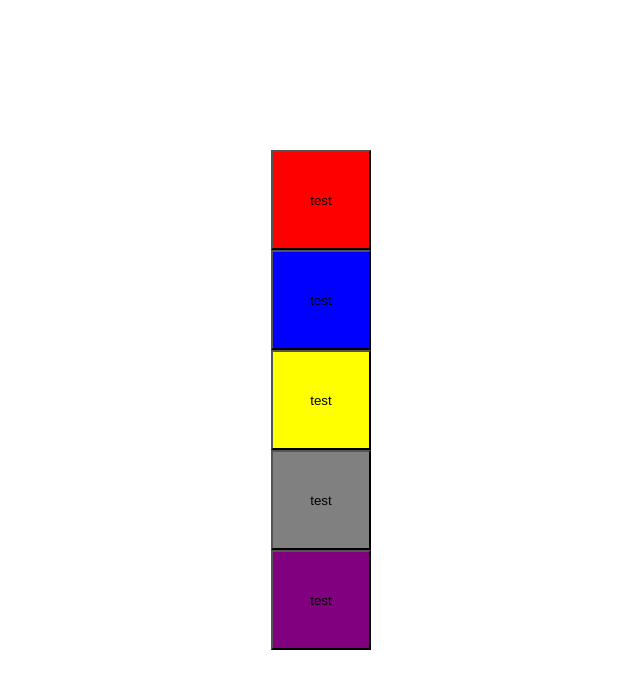
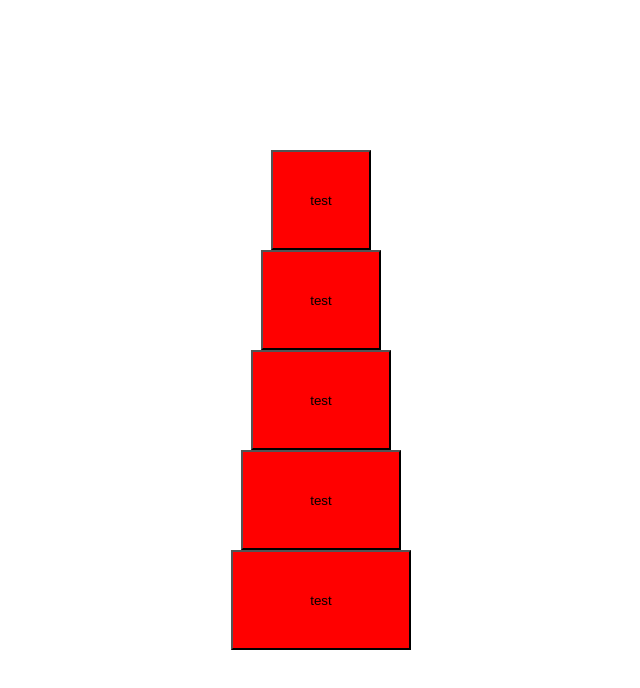
Before and after one commit to ShiotaYoshiaki/SPA_Develop_Training, a React (Create React App) app in the folder JavaScript_Training/4_React/spa_hiroki/: page / in a window 1280 px wide. Shown: the top 688 px of the page, without its empty margins (319-959 px from the left). Built offline with nearby package versions, Linux system fonts and the light colour scheme.

Commit message:
練習問題３の回答

```diff
--- a/JavaScript_Training/4_React/spa_hiroki/src/App.js
+++ b/JavaScript_Training/4_React/spa_hiroki/src/App.js
@@ -1,19 +1,23 @@
 import React from 'react';
 import logo from './logo.svg';
 import './App.css';
-import RedButton from './js/training/components/RedButton';
+import FlexibleButton from './js/training/components/FlexibleButton';
 
 function App() {
+
+  const domArray = [];
+
+    for (let i = 100; i <= 180; i += 20) {
+      domArray.push(<FlexibleButton  width={i} />)
+    }
+
 
 
   return (
     <div className="App">
       <header className="App-header">
-      <RedButton backgroundColor="red"/>
-      <RedButton backgroundColor="blue"/>
-      <RedButton backgroundColor="yellow"/>
-      <RedButton backgroundColor="gray"/>
-      <RedButton backgroundColor="purple"/>
+      {domArray}
+
 
       </header>
     </div>
--- /dev/null
+++ b/JavaScript_Training/4_React/spa_hiroki/src/js/training/components/FlexibleButton.jsx
@@ -0,0 +1,17 @@
+import React from 'react';
+
+class FlexibleButton extends React.Component {
+    render() {
+        console.log('=============');
+        console.log(this);
+        console.log('=============');
+        console.log(this.props);
+        return(
+            <button style={{width:this.props.width,height:'100px',backgroundColor:'red'}}>
+              test
+            </button>
+
+        );
+     }
+    }
+export default FlexibleButton;
```
